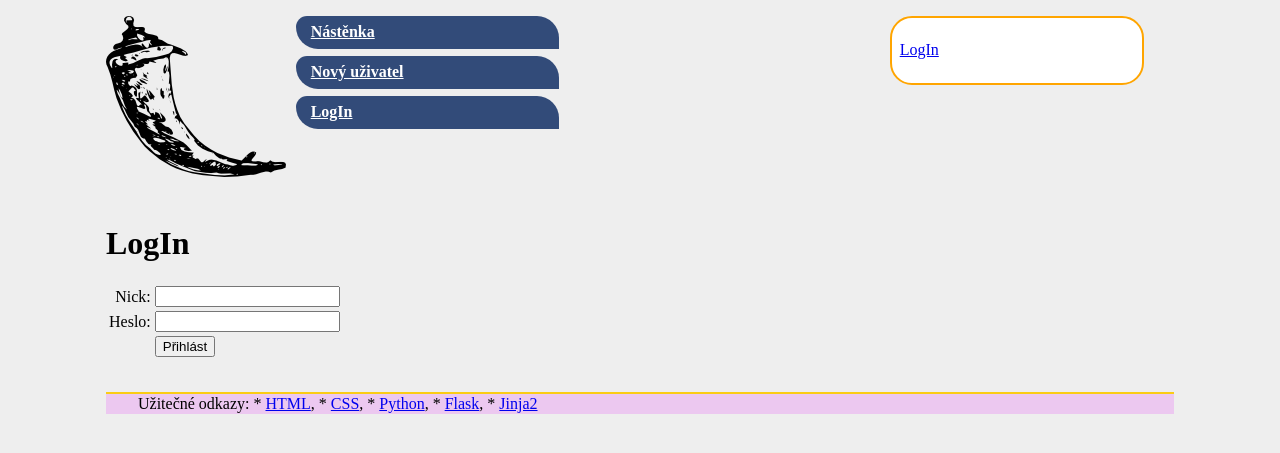
After one commit to webovky/nastenka-kle38146, a Flask app: page /login/ in a window 1280 px wide. The commit adds this page. Shown: the top 453 px of the page. Run offline with Flask 2, Linux system fonts and the light colour scheme.

Commit message:
nastenka login

```diff
--- a/webface/__init__.py
+++ b/webface/__init__.py
@@ -11,4 +11,4 @@ app.secret_key = (
 
 from . import routes
 
-# from . import models
+from . import models
--- a/webface/routes.py
+++ b/webface/routes.py
@@ -1,8 +1,12 @@
 from . import app
-from flask import render_template, request, redirect, url_for, session
+from flask import render_template, request, redirect, url_for, session, flash
 import functools
+from werkzeug.security import generate_password_hash, check_password_hash
 
-# from werkzeug.security import check_password_hash
+import sqlite3
+
+dbfile= 'databaze.sqlite'
+
 
 slova = ("Super", "Perfekt", "Úža", "Flask")
 
@@ -20,25 +24,61 @@ def prihlasit(function):
 
 @app.route("/", methods=["GET"])
 def index():
-    return render_template("base.html.j2")
+    if "nick" in session:
+        return render_template("base.html.j2")
+    else:
+        flash("Pro vstup na nástěnku je potřeba je přihlásit","error")
+        return redirect(url_for("login"))
 
 
-@app.route("/info/")
-def info():
-    return render_template("info.html.j2")
+
+@app.route("/login/")
+def login():
+    return render_template("login.html.j2")
 
 
-@app.route("/abc/")
-def abc():
-    return render_template("abc.html.j2", slova=slova)
+@app.route("/login/", methods=['POST'])
+def login_post():
+    nick=request.form.get("nick")
+    passwd=request.form.get("passwd")
+    if nick and passwd:
+        with sqlite3.connect(dbfile) as conn:
+            tabulka = list(conn.execute("SELECT passwd FROM uzivatel WHERE nick=?", [nick]))
+        if tabulka and check_password_hash(tabulka[0][0], passwd):
+            flash("Ano", "success")
+            session["nick"] = nick
+        else:
+            flash("Ne", "error")
+    return redirect(url_for("index"))
+
+@app.route("/logout/")
+def logout():
+    session.pop("nick", None)
+    return redirect(url_for("index"))
 
 
-@app.route("/text/")
-def text():
-    return """
+@app.route("/add/")
+def add():
+    return render_template("add.html.j2")
+    nick=request.form.get('nick')
+    passwd=request.fomr.get('passwd')
 
-<h1>Text</h1>
 
-<p>toto je text</p>
-
-"""
+@app.route("/add/", methods=['POST'])
+def add_post():
+    nick=request.form.get('nick')
+    passwd1=request.form.get('passwd1')
+    passwd2=request.form.get('passwd2')
+    if nick and passwd1 and passwd2 == passwd1:
+        hashpasswd = generate_password_hash(passwd1)
+        with sqlite3.connect(dbfile) as conn:
+            try:
+                conn.execute('INSERT INTO uzivatel (nick, passwd) VALUES (?,?)', [nick, hashpasswd])
+                flash("Uživatel vytvořen.", "success")
+                session["nick"] = nick
+            except sqlite3.IntegrityError:
+                flash("Uživatel již existuje", "error")
+    else:
+        flash("Chyba: je nutné zadat jméno a dvakrát stejné heslo", "error")
+        return redirect(url_for("add"))
+    return redirect(url_for("index"))
--- a/webface/static/styles.css
+++ b/webface/static/styles.css
@@ -4,6 +4,13 @@ body {
   padding-right: 1em;
   margin-left: 90px;
   margin-right: 90px; }
+
+main {
+  clear: both;
+  margin-top:3em;
+}
+
+
 
 h1, h2, h3 {
   clear: both;
@@ -13,6 +20,7 @@ h1, h2, h3 {
 h1 a {
   color: #bb8800;
 }
+
 
 nav ul {
   margin: 1ex auto;
@@ -38,6 +46,10 @@ nav ul {
     float:left;
   }
 
+.logo img {
+  margin-bottom: 2em;
+}
+
 footer {
   padding: 0.1ex 2em;
   margin-top: 2em;
@@ -47,9 +59,13 @@ footer {
 .login {
   display: inline-block;
   float: right;
-  width: 30%;
+  margin-right: 30px;
+  width: 22%;
   border: orange solid 2px;
-  padding: 1ex; }
+  padding: 1ex;
+  border-radius: 22px;
+  background-color: white;
+}
 
 .odd {
     background-color: orange;
@@ -60,4 +76,29 @@ footer {
 }
 
 
+.messages {
+  font-size: 150%;
+  margin-top: 3em;
+  padding: 1ex;
+  background-color: white;
+}
+
+.error {
+  color: red;
+}
+.success {
+  color: green;
+}
+
+.url {
+  text-align: center;
+  font-size: 150%;
+}
+.url input {
+  font-size: 110%;
+  border: #bb880080 solid 5px;
+  border-radius: 10px;
+  margin-top: 1ex;
+}
+
 /*# sourceMappingURL=styles.css.map */
--- a/webface/templates/base.html.j2
+++ b/webface/templates/base.html.j2
@@ -15,33 +15,39 @@
 </head>
 
 <body>
-<a href="https://github.com/spseol/startflask/"><img style="position: absolute; top: 0; right: 0; border: 0;" src="https://camo.githubusercontent.com/652c5b9acfaddf3a9c326fa6bde407b87f7be0f4/68747470733a2f2f73332e616d617a6f6e6177732e636f6d2f6769746875622f726962626f6e732f666f726b6d655f72696768745f6f72616e67655f6666373630302e706e67" alt="Fork me on GitHub" data-canonical-src="https://s3.amazonaws.com/github/ribbons/forkme_right_orange_ff7600.png"></a>
 
+  <div class="login">
+    {% if 'nick' in session %}
+      <p>Nick: <strong>{{ session.nick }}</strong>. <a href="{{url_for('logout')}}">LogOut</a></p>
+    {% else %}
+      <p><a href="{{url_for('login')}}">LogIn</a></p>
+    {% endif %}
+  </div>
 
   <nav>
-  <p><img src="{{ url_for('static', filename='flask-icon.png') }}" /></p>
+  <p class="logo"><img src="{{ url_for('static', filename='flask-icon.png') }}" /></p>
   <ul>
-    <li><a href="{{ url_for('index') }}">Index</a></li>
-    <li><a href="{{ url_for('info') }}">Info</a></li>
-    <li><a href="{{ url_for('abc') }}">ABC</a></li>
+    <li><a href="{{ url_for('index') }}">Nástěnka</a></li>
+    <li><a href="{{ url_for('add') }}">Nový uživatel</a></li>
+    <li><a href="{{ url_for('login') }}">LogIn</a></li>
   </ul></nav>
 
+  {% with messages = get_flashed_messages(with_categories=True) %}
+  {% if messages %}
+  <div class="messages">
+    {% for category, message in messages %}
+      <p class="{{category}}">{{ message }}</p>
+    {% endfor %}
+  </div>
+  {% endif %}
+  {% endwith%}
 
 {% block obsah %}
-
-{#{% filter markdown %}#}
-
-# Flask
-
-Startovací šablona pro webový framework Flask.
-
-![Flaštička]({{ url_for('static', filename='flask.png') }})
-![Flaštičky]({{ url_for('static', filename='flasks.png') }})
-
-{#{% endfilter %}#}
-
-
-
+<br>
+<br>
+<h1>Nástěnka</h1>
+<br>
+<br>
 {% endblock obsah %}
 
 <footer>
--- /dev/null
+++ b/webface/templates/login.html.j2
@@ -0,0 +1,28 @@
+{% extends 'base.html.j2' %}
+
+
+{% block obsah %}
+
+<h1>LogIn</h1>
+
+<form method="post">
+
+<table>
+    <tr>
+        <td style="text-align:right;">Nick:</td>
+        <td><input type="text" name="nick"></dt>
+    </tr>
+    <tr>
+        <td style="text-align:right;">Heslo:</td>
+        <td><input type="password" name="passwd"></td>
+    </tr>
+    <tr>
+        <td></td>
+        <td><button>Přihlást</button></td>
+    </tr>
+
+</table>
+
+
+
+{% endblock obsah %}
```
Also changed, not shown: webface/models.py (+6 -8 lines), webface/templates/abc.html.j2 (deleted, +0 -29 lines), webface/templates/add.html.j2 (added, +35 -0 lines), webface/templates/info.html.j2 (deleted, +0 -11 lines), databaze.sqlite (added).
